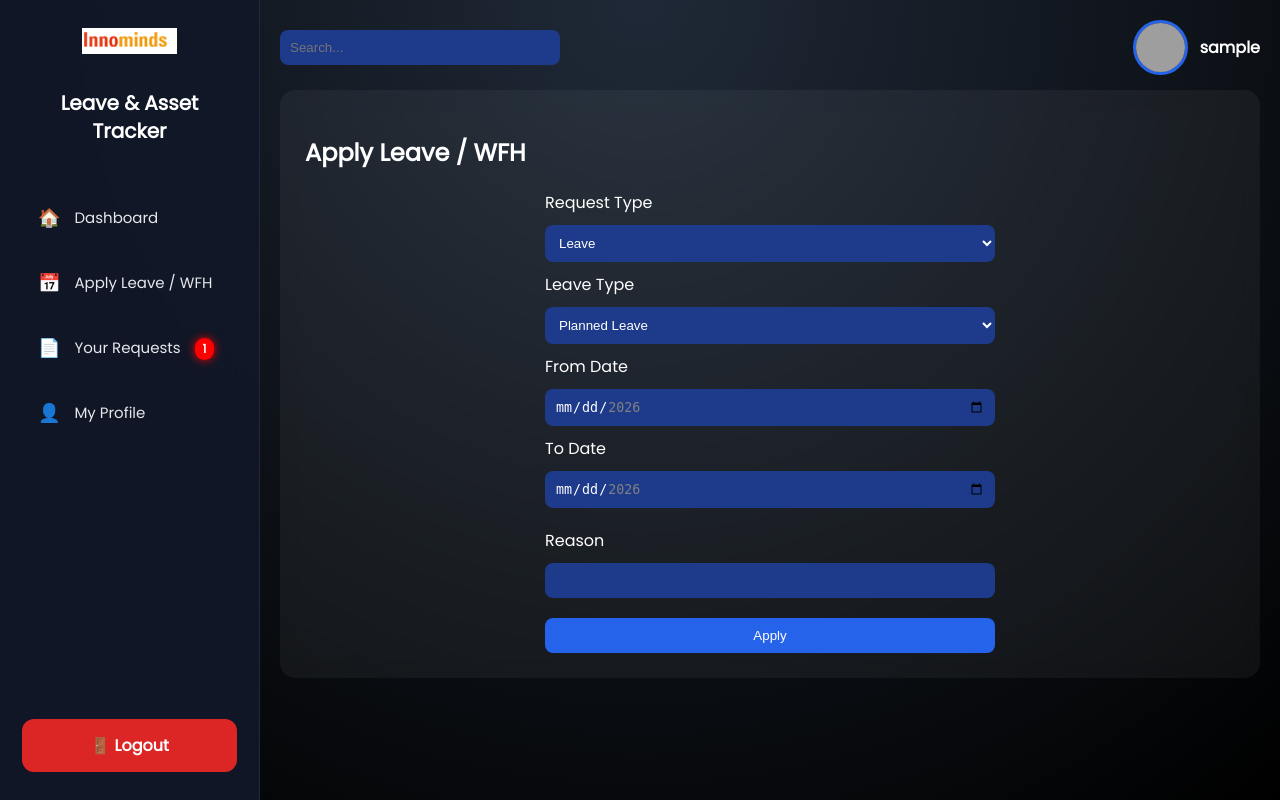
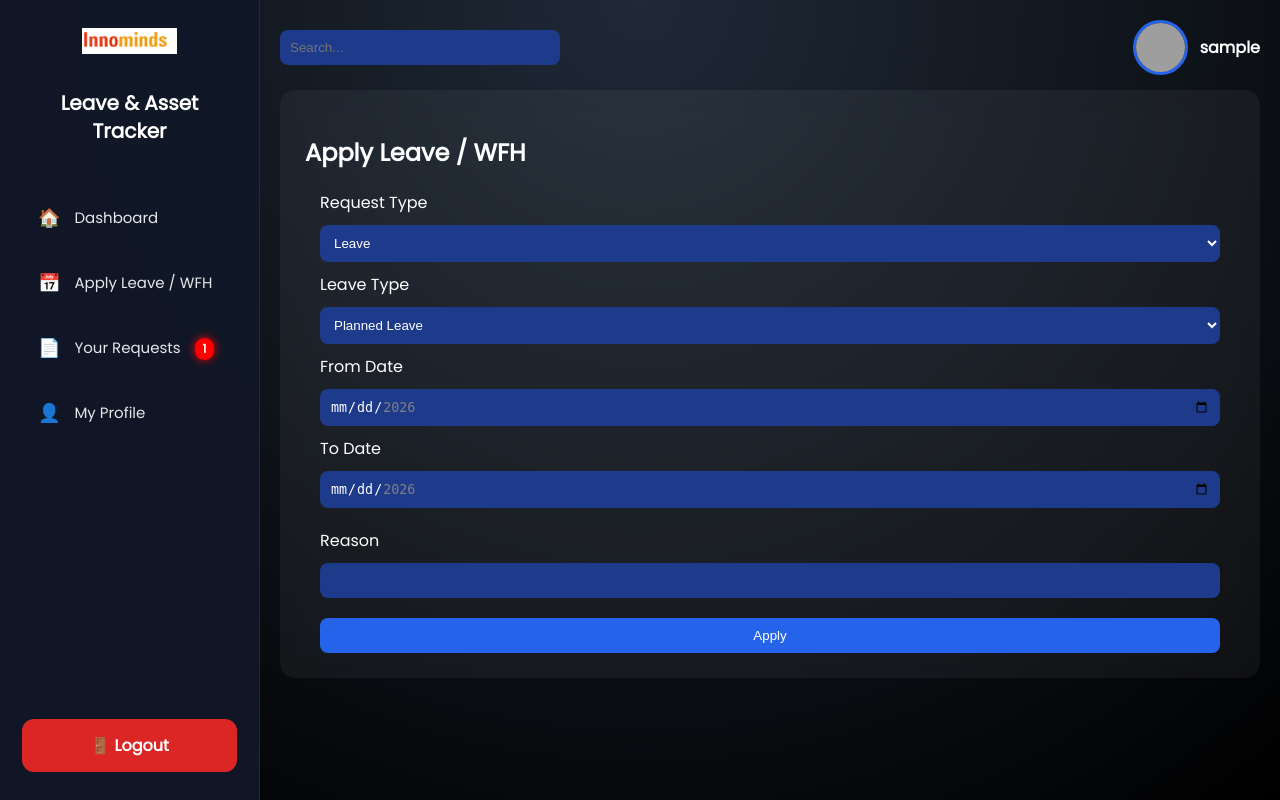
Before and after one commit to Harshgithub2002/Leave-Asset-Tracker, a Flask app: template templates/user_dashboard.html in a window 1280 px wide, after a click that opens the changed part. Run offline with Flask 3, Linux system fonts and the light colour scheme; the template is opened without the code that fills it: most values are stand-ins (such as "Sample title", 1, 10 or a date in 2020); grey boxes are pictures that could not be loaded.

Commit message:
Update user_dashboard.html

```diff
--- a/templates/user_dashboard.html
+++ b/templates/user_dashboard.html
@@ -205,7 +205,7 @@ box-shadow:0 10px 20px rgba(239,68,68,.35);
     width:calc(100vw - 260px);
     min-height:100vh;
     box-sizing:border-box;
-    overflow:hidden;
+
 }
 
 /* TOPBAR */
@@ -278,9 +278,9 @@ display:block;
 
 /* FORM BOX */
 .form-box{
-max-width:450px;
+max-width:900px;
 margin:auto;
-text-align:left;
+width:100%;
 }
 
 /* FORM ELEMENTS */
@@ -605,7 +605,7 @@ line-height:28px;
     border-radius:16px;
     border:1px solid rgba(255,255,255,.08);
     transition:.3s;
-    overflow:hidden;
+
 }
 
 .dash-card h2{
@@ -644,7 +644,7 @@ line-height:28px;
 }
 html,
 body{
-overflow-x:hidden;
+
 }
 
 *{
@@ -653,12 +653,12 @@ box-sizing:border-box;
 
 html,
 body{
-overflow:hidden;
+
 }
 
 #dashboard{
 height:calc(100vh - 110px);
-overflow:hidden;
+
 }
 </style>
 </head>
```
